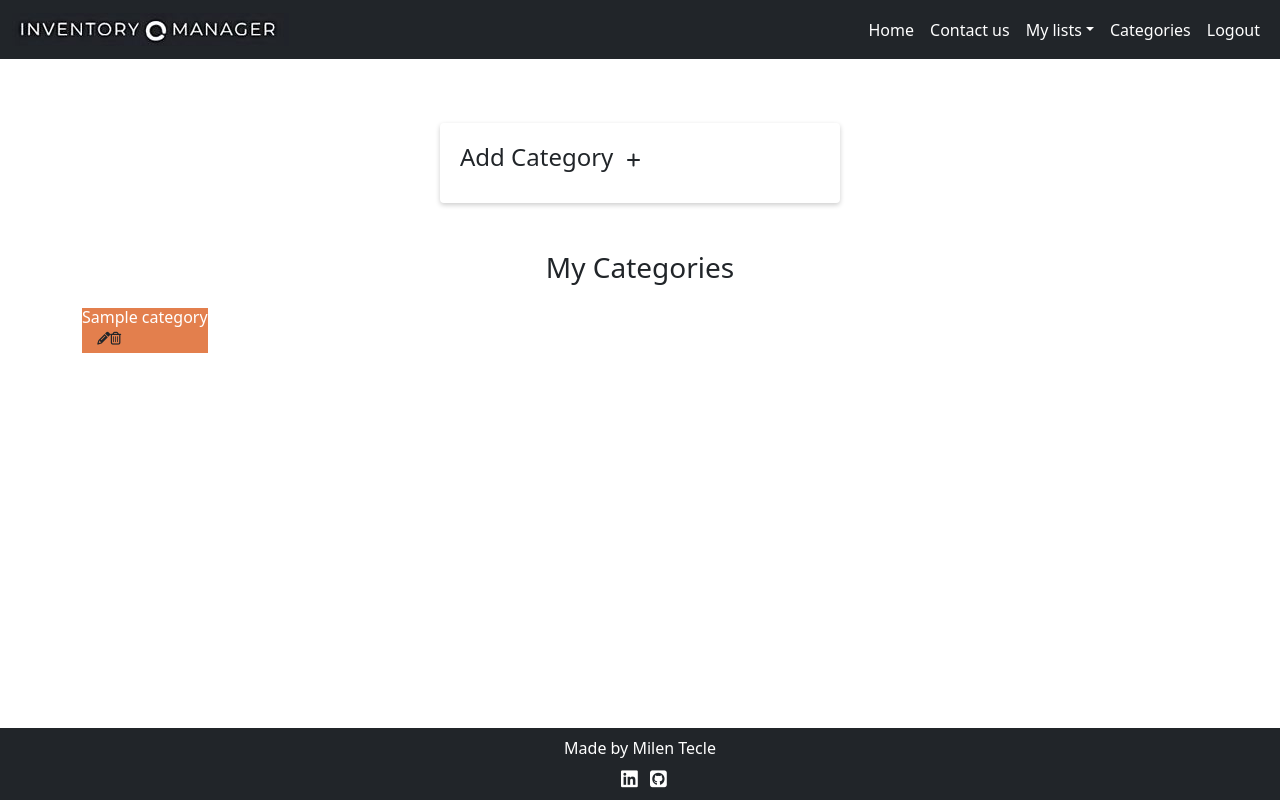
After one commit to MilenTecle/Inventory-Manager, a Django app: page /categories/ in a window 1280 px wide. The commit adds this page. Run offline with Django 4.2, Linux system fonts and the light colour scheme; a user stored in the database is signed in; tables that the repository leaves empty hold one stand-in row (values such as "Sample post"); parts of the project's set-up code (start-up, migrations or seed data) failed here and were passed over; some libraries are stand-ins or nearby versions.

Commit message:
Adjust the categories functionality and add it seperatly

```diff
--- a/inventory/forms.py
+++ b/inventory/forms.py
@@ -1,6 +1,14 @@
 from django import forms
 from django.forms import inlineformset_factory
 from .models import Inventory, Items, Category
+
+
+
+class CategoryForm(forms.ModelForm):
+    class Meta:
+        model = Category
+        fields =['name']
+
 
 class InventoryForm(forms.ModelForm):
 
--- /dev/null
+++ b/inventory/templates/inventory/categories.html
@@ -0,0 +1,51 @@
+{% extends "base.html" %}
+{% load static %}
+{% load crispy_forms_tags %}
+{% block content %}
+
+<style>
+    body {
+        background-image:none; /* Override the background image */
+    }
+</style>
+
+
+<div class="container get-started">
+    <div class="row justify-content-center">
+        <div class="col-12 col-md-5 my5">
+            {% if categories|length == 0 %}
+                <h2 class="text-center mb-4 mt-4">Categories</h2>
+            {% endif %}
+            <div class="form-signup card list-items-form">
+                <h4>Add Category<i class="fa-solid fa-plus btn list-btn" id="toggle-category"></i></h4>
+                <form method="POST" class="items-form hide" id="category-form">
+                    {% csrf_token %}
+                    {{ category_form|crispy }}
+                    <button type="submit" class="btn btn danger">Add Category</button>
+                </form>
+            </div>
+        </div>
+    </div>
+</div>
+
+<div class="container mt-5">
+    <h3 class="text-center mb-4">My Categories</h3>
+        <div class="row">
+        {% for category in categories %}
+            <div class="col-md-4 mb-4">
+                <div class="card qr-container">
+                    <h6 class="card-title text-center"> {{ category.name }}</h6>
+                        <div class="card-body download-share">
+                        <div class="icons ml-auto">
+                                <button type="button" class="edit-link"><i class="fa-solid fa-pencil edit-icon"></i></button>
+                                <button type="button" class="delete-link" data-bs-toggle="modal" data-bs-target="#deleteModal" data-item-id="{{ form.instance.id }}"><i class="fa-regular fa-trash-can delete-icon"></i></button>
+                        </div>
+                </div>
+            </div>
+        </div>
+        {% empty %}
+        <p class="text-center">You have no inventory list yet</p>
+        {% endfor %}
+        </div>
+    </div>
+{% endblock %}
--- a/inventory/templates/inventory/inventory_clone.html
+++ b/inventory/templates/inventory/inventory_clone.html
@@ -30,7 +30,7 @@
                 </li>
                 {% endfor %}
                 </ul>
-                <form method="POST" action="{% url 'clone_item' item_id=inventory.id %}">
+                <form method="POST" action="{% url 'clone_list' item_id=inventory.id %}">
                     {% csrf_token %}
                     {{ formset.management_form }}
                     {% for form in formset %}
--- a/inventory/views.py
+++ b/inventory/views.py
@@ -3,7 +3,7 @@ from django.shortcuts import render, redirect, get_object_or_404
 from django.contrib.auth.decorators import login_required
 from django.views import generic
 from django.contrib import messages
-from .forms import InventoryForm, ItemsForm, ItemFormset
+from .forms import InventoryForm, ItemsForm, ItemFormset, CategoryForm
 from .models import Inventory, Items, Category
 from django.http import HttpResponseRedirect
 
@@ -11,6 +11,31 @@ from django.http import HttpResponseRedirect
 # Create your views here.
 def landing_page(request):
     return render(request, 'landing_page.html')
+
+
+@login_required(login_url='/accounts/login/')
+def add_category(request):
+    category_form = CategoryForm()
+    categories = Category.objects.all()
+
+    if request.method == 'POST':
+        category_form = CategoryForm(request.POST)
+
+        if category_form.is_valid():
+            category = category_form.save(commit=False)
+            messages.success(request, "Category added successfully")
+            return redirect("add_category")
+        else:
+            messages.error(request, "The category couldn't be added")
+    else:
+        category_form = CategoryForm()
+
+    return render(request, 'inventory/categories.html', {
+    'category_form': category_form,
+    'categories': categories
+    })
+
+
 
 @login_required(login_url='/accounts/login/')
 def inventory_page(request):
@@ -22,10 +47,6 @@ def inventory_page(request):
         inventory_form = InventoryForm(data=request.POST)
         if inventory_form.is_valid():
             try:
-                # User can create new category
-                category_name = inventory_form.cleaned_data['category']
-                category, created = Category.objects.get_or_create(name=category_name)
-
                 # Create the inventory list and link to the category
                 inventory_list = inventory_form.save(commit=False)
                 inventory_list.user = request.user
@@ -107,12 +128,10 @@ def edit_item(request, item_id):
 
 
 @login_required
-def clone_item(request, item_id):
-    print(f"serch id {item_id} --")
+def clone_list(request, item_id):
     inventory = get_object_or_404(Inventory, pk=item_id, user=request.user)
     if request.method == 'POST':
         formset = ItemFormset(request.POST, instance=inventory)
-        print(f'show post {formset}')
         if formset.is_valid():
             item_list = formset.save(commit=False)
             inventory = item_list[0].inventory
@@ -125,7 +144,7 @@ def clone_item(request, item_id):
                 new_item = Items(name=item.name, inventory=new_inventory)
                 new_item.save()
             messages.success(request, "List cloned successfully")
-            return redirect('inventory_detail', pk=new_inventory.pk)
+            return redirect('inventory')
         else:
             print(formset.errors)
     else:
--- a/inventory_management/urls.py
+++ b/inventory_management/urls.py
@@ -27,12 +27,12 @@ urlpatterns = [
     path('contact/', include("contact.urls")),
     path('', landing_page, name='landing_page'),
     path('inventory/', inventory_page, name='inventory'),
+    path('categories/', add_category, name='add_category'),
     # path('dasboard/', dashboard, name='dashboard'),
-    # path('select2/', include('django_select2.urls')),
     path('summernote/', include('django_summernote.urls')),
     path('inventory/<int:pk>/', inventory_detail, name="inventory_detail"),
     path('edit_item/<int:item_id>/', edit_item, name="edit_item"),
-    path('clone/<int:item_id>/', clone_item, name="clone_item"),
+    path('clone/<int:item_id>/', clone_list, name="clone_list"),
     path('delete_item/<int:item_id>/', delete_item, name="delete_item"),
     path('inventory/<int:inventory_id>/saved/', saved_list, name="saved_list"),
     path('delete_list/<int:pk>/', delete_list, name="delete_list")
--- a/requirements.txt
+++ b/requirements.txt
@@ -9,6 +9,7 @@ django-appconf==1.0.6
 django-crispy-forms==2.1
 django-debug-toolbar==4.2.0
 django-summernote==0.8.20.0
+django-select2==8.1.2
 django-widget-tweaks==1.5.0
 gunicorn==21.2.0
 install==1.3.5
--- a/static/css/style.css
+++ b/static/css/style.css
@@ -122,7 +122,7 @@ ul.social-account-login {
 
 
 /* Inventory page*/
-
+items-form
 /* Inventory form */
 .list-btn {
     color: #E37F4D;
--- a/static/js/inventory.js
+++ b/static/js/inventory.js
@@ -1,8 +1,6 @@
 document.addEventListener('DOMContentLoaded', function () {
     const form = document.getElementById('inventory-form');
-    /*const itemsContainer = document.getElementById('items-container');
-    const addItem = document.getElementById('add-item')
-    const saveBtn = document.getElementById('save')*/
+    const categoryForm = document.getElementById('category-form');
     const deleteModal = new bootstrap.Modal(document.getElementById("deleteModal"));
     let deleteItem = null; // variable to keep track of which item to delete
     let deleteInventory = null;
@@ -13,22 +11,16 @@ document.addEventListener('DOMContentLoaded', function () {
         if (toggleForm) {
             toggleForm.addEventListener('click', function() {
                 form.classList.toggle('hide');
-                /* addItem.classList.toggle('hide')
-                itemsContainer.classList.toggle('hide')
-                saveBtn.classList.toggle('hide')*/
             });
         }
 
-        /* Adding items when clicking on icon
-        addItem.addEventListener('click', function() {
-            const newItem = document.createElement('div');
-            newItem.classList.add('item');
-            newItem.innerHTML = `
-                    <input type="text" name="items" class="form-control item-name" placeholder="Item name">
-                    <i class="fa-solid fa-pencil edit-icon"></i>
-                    <i class="fa-regular fa-trash-can delete-icon"></i>`;
-            itemsContainer.appendChild(newItem); */
-
+          /* Handles the click event to render the category form */
+          const toggleCategory = document.getElementById('toggle-category');
+          if (toggleCategory ) {
+              toggleCategory.addEventListener('click', function() {
+                categoryForm.classList.toggle('hide');
+              });
+          }
 
             /* Edit icon event listener */
             const editIcons = document.querySelectorAll('.edit-link');
--- a/templates/base.html
+++ b/templates/base.html
@@ -3,6 +3,7 @@
 {% url 'home' as home_url %}
 {% url 'contact' as '/contact/' %}
 {% url 'inventory' as '/inventory/' %}
+{% url 'categories' as '/categories/' %}
 {% url 'account_login' as login_url %}
 {% url 'account_signup' as signup_url %}
 {% url 'account_logout' as logout_url %}
@@ -25,6 +26,7 @@
 
     <!--Bootstrap CSS-->
     <link href="https://cdn.jsdelivr.net/npm/bootstrap@5.0.2/dist/css/bootstrap.min.css" rel="stylesheet" integrity="sha384-EVSTQN3/azprG1Anm3QDgpJLIm9Nao0Yz1ztcQTwFspd3yD65VohhpuuCOmLASjC" crossorigin="anonymous">
+
 
     <!--Custom CSS-->
     <link rel="stylesheet" href="{% static 'css/style.css' %}">
@@ -67,6 +69,11 @@
                             {% endfor %}
                         </ul>
                     </li>
+                    <li class="nav-item">
+                        <a class="nav-link {% if request.path == '/categories/' %}active{% endif %}" aria-current="page" href="{% url 'add_category' %}">Categories</a>
+                    </li>
+
+
                     <li class="nav-item">
                         <a class="nav-link {% if request.path == logout_url %}active{% endif %}" aria-current="page" href="{% url 'account_logout' %}">Logout</a>
                     </li>
```
Also changed, not shown: inventory/templates/inventory/inventory.html (+1 -13 lines).
